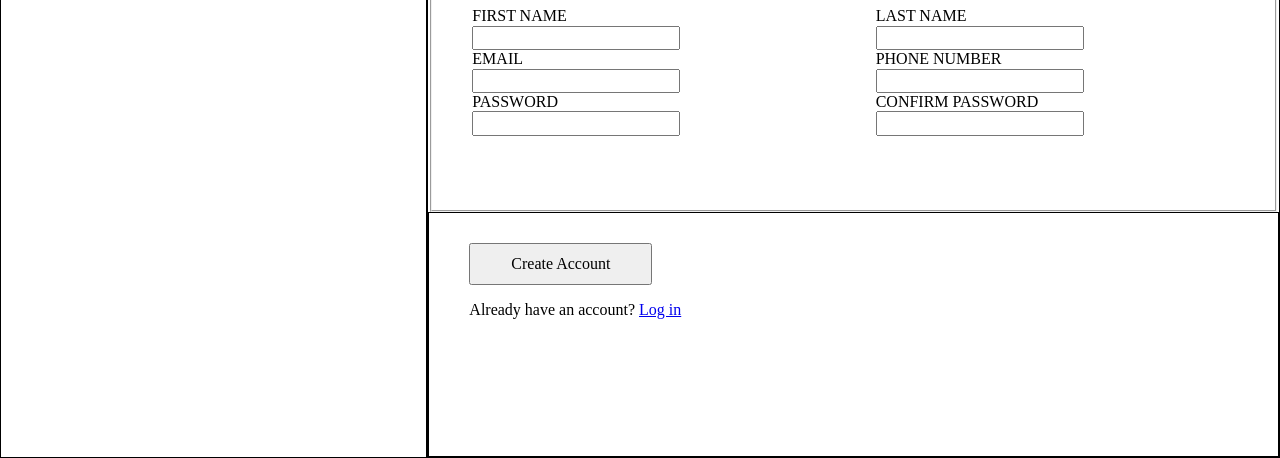
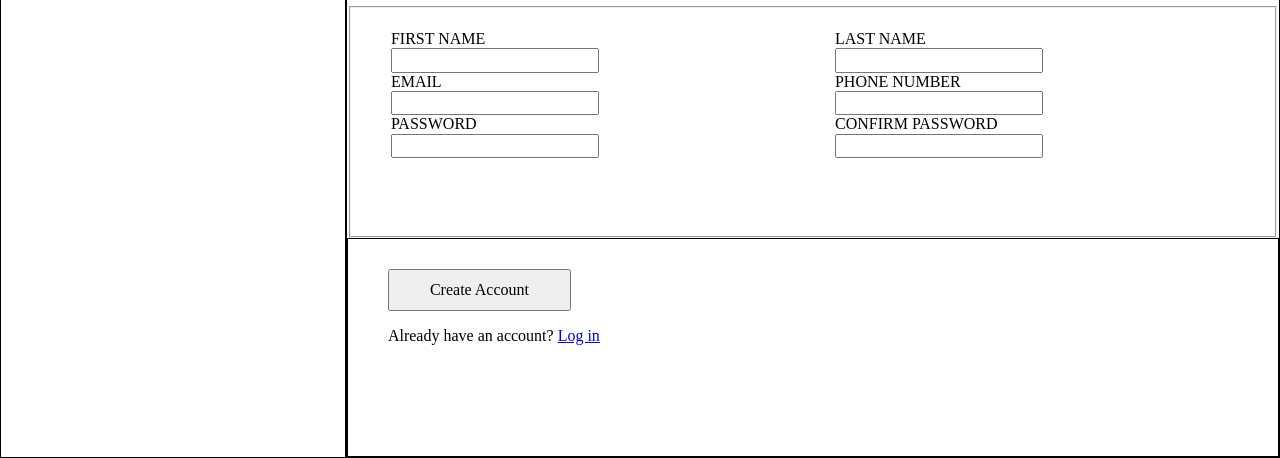
Before and after one commit to penach0/sign-up-form, a plain HTML site: page index.html in a window 1280 px wide. Shown: the part 342-800 px from the top of the page. Drawn offline with Linux system fonts and the light colour scheme.

Commit message:
Rename some containers and adjust css

```diff
--- a/css/style.css
+++ b/css/style.css
@@ -5,7 +5,6 @@
 }
 
 body {
-    margin: 0 auto;
     height: 100vh;
     display: flex;
 }
@@ -22,7 +21,7 @@ ul {
 }
 
 .img-container {
-    flex: 1;
+    width: 37%;
     position: relative;
 }
 
@@ -35,24 +34,25 @@ ul {
     height: 13%;
 }
 
-.right-container{
-    flex: 2;
+.main-container{
     display: flex;
     flex-direction: column;
-    justify-content: center;
 }
 
-.right-container > * {
+.main-container > * {
     padding-left: 40px ;
 }
 
 .text-container {
-    flex: 1.05;
-
+    flex: 1.1;
 }
 
 fieldset {
-    flex:0.9;
+    flex-basis: 29%;
+}
+
+.action-container {
+    flex: .9;
 }
 
 
--- a/index.html
+++ b/index.html
@@ -14,7 +14,7 @@
             <h1>Odin</h1>
         </div>
     </div>
-    <div class="right-container">
+    <div class="main-container">
 
         <div class="text-container">
             <p>This is not a real online service! You know you need something
@@ -56,7 +56,7 @@
             </form>
         </fieldset>
 
-        <div class="text-container">
+        <div class="action-container">
             <button class="create">Create Account</button>
             <p>Already have an account? <a href="#">Log in</a></p>
         </div>
```
